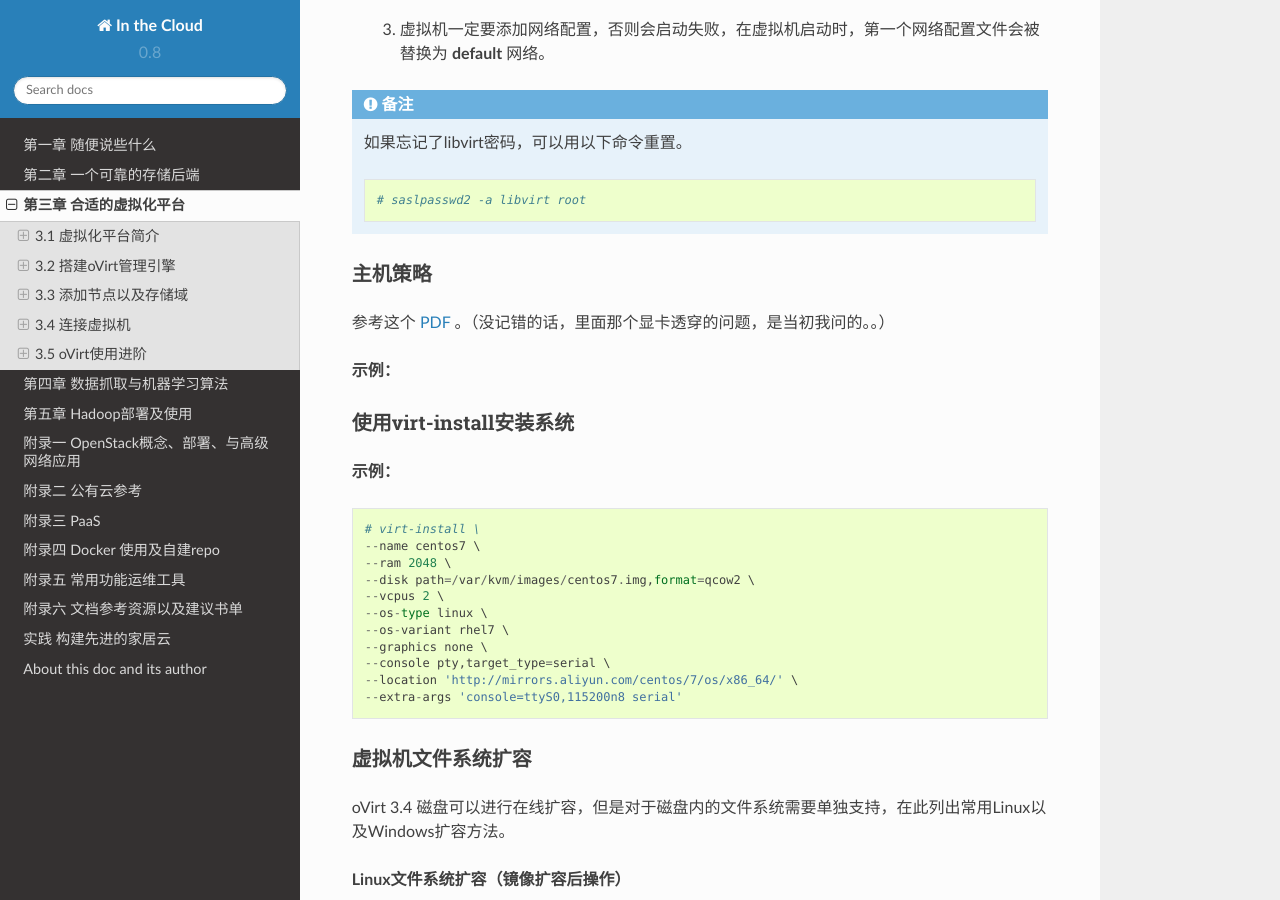
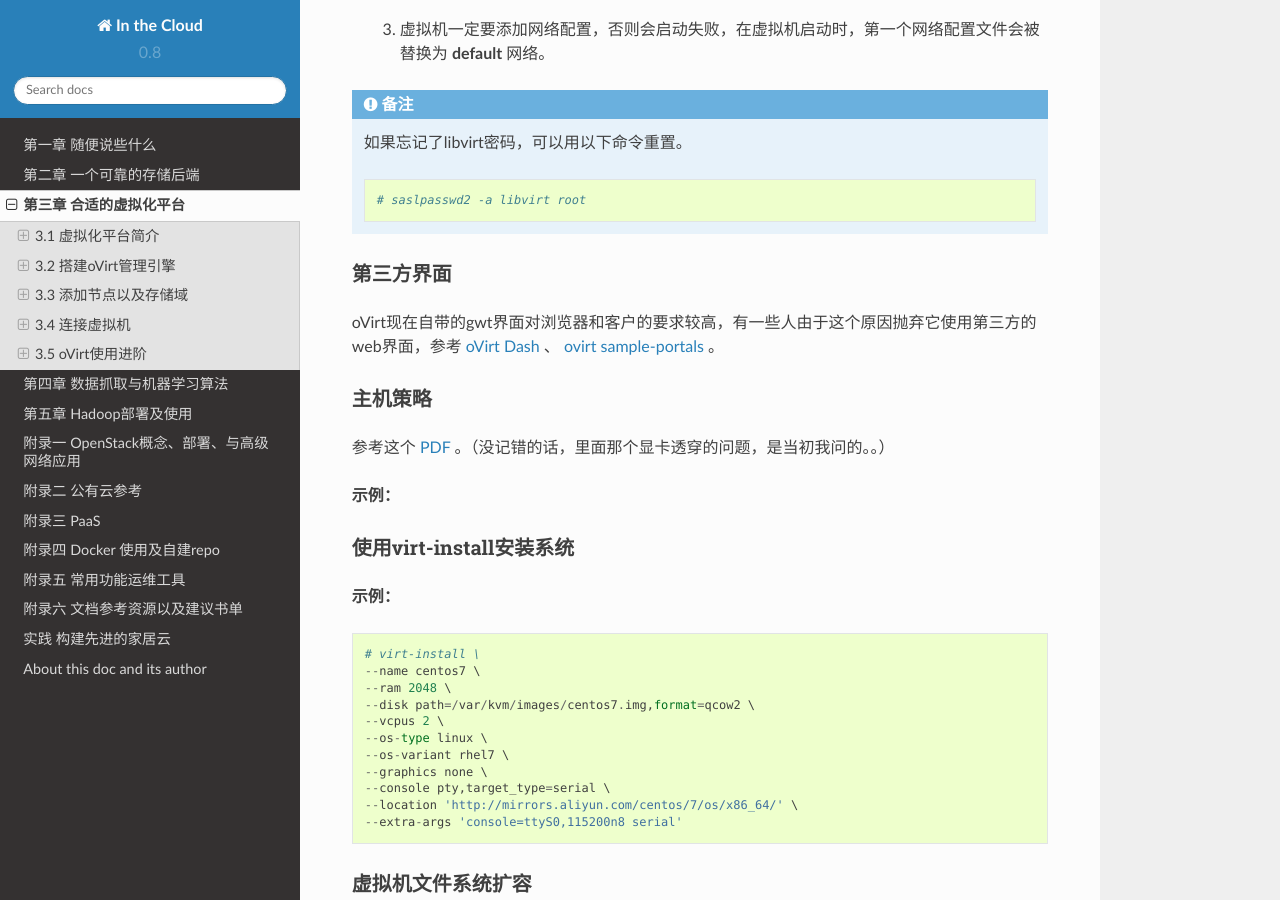
Before and after one commit to lofyer/InTheCloud, a Sphinx documentation site: the page built from source/posts/ch03.rst, in a window 1280 px wide and 900 px high, scrolled down 20237 px. Built offline with Sphinx 7.4.7 and the Read the Docs theme 2.0.0, drawn with Linux system fonts in a browser that asks for light colours; formulas are drawn with MathJax 3.

Commit message:
ovirt 第三方界面

```diff
--- a/source/posts/ch03.rst
+++ b/source/posts/ch03.rst
@@ -895,6 +895,11 @@ ovirt-shell则是全部使用Restful API写成的shell，通过它可以完成
 
         # saslpasswd2 -a libvirt root
 
+第三方界面
+-----------
+
+oVirt现在自带的gwt界面对浏览器和客户的要求较高，有一些人由于这个原因抛弃它使用第三方的web界面，参考 `oVirt Dash <https://github.com/jennykang/oVirtDash>`_ 、 `ovirt sample-portals <https://gerrit.ovirt.org/gitweb?p=samples-portals.git;a=shortlog;h=HEAD>`_ 。
+
 主机策略
 ---------
 
```
